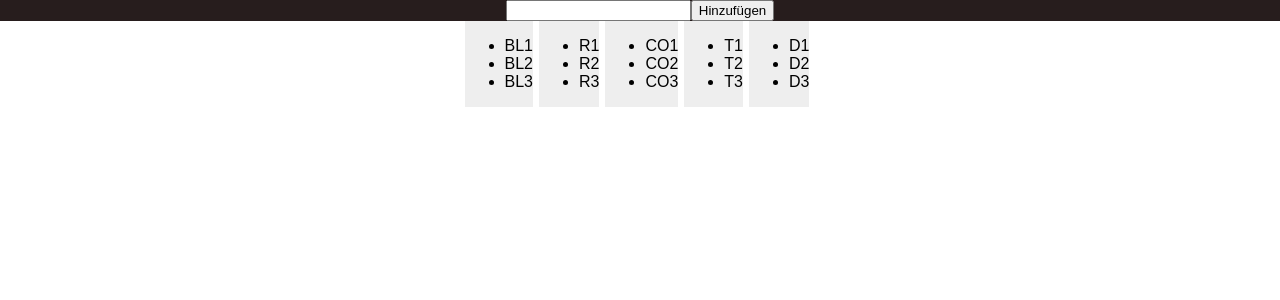
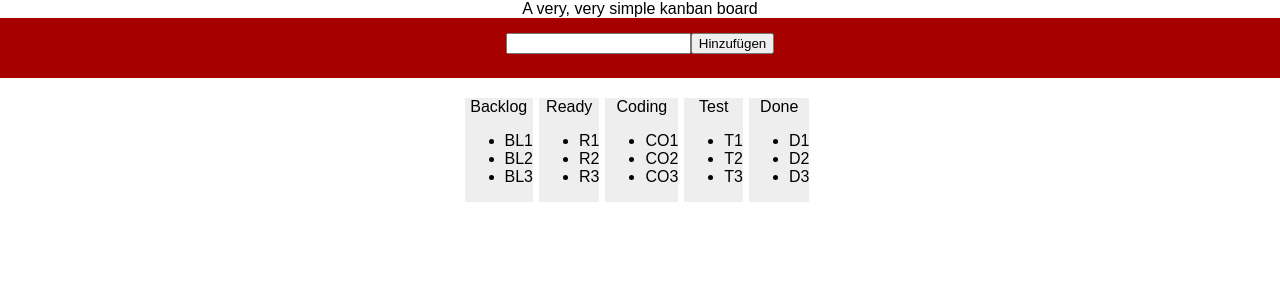
Before and after one commit to FloMojo/kanbanboard, a React (Create React App) app: page / in a window 1280 px wide. Shown: the top 300 px of the page. Built offline with nearby package versions, Linux system fonts and the light colour scheme.

Commit message:
Amended css

```diff
--- a/public/style.css
+++ b/public/style.css
@@ -1,9 +1,41 @@
-.Row {
-    display: inline-block;
+.Row2 {
+
     margin-right: 6px;
     background-color: #EEE;
     height: 50%;
+    display: table-row;display: inline-block;
+}
+.Board2{
+    display: table;
+    border-collapse: separate;
+    border-spacing: 30px 0;
 }
 .Header {
-    background-color: rgb(39, 29, 29);
+	margin: 0 0 20px 0;
+	height: 46px;
+	padding: 14px 14px 0 14px;
+	color: white;
+	background-color: #A60000;
+	text-align: center;
+	font-size: 18px;
+	font-weight: 400;
+	font-style: normal;
+	text-transform: uppercase;
+	letter-spacing: 4px;
 }
+.Row {
+    margin-right: 6px;
+    background-color: #EEE;
+    height: 50%;
+    display: inline-block;
+}
+.Board3 {
+    display: -webkit-flex; display: -ms-flexbox; display: flex; -webkit-flex-wrap: wrap; -ms-flex-wrap: wrap; flex-wrap: wrap; overflow: hidden;
+}
+.Row3 {
+    width: calc(100% / 2 - 5px);
+    float: left;
+    display: -webkit-flex;
+    display: -ms-flexbox;
+    display: flex;
+}
--- a/src/App.js
+++ b/src/App.js
@@ -47,6 +47,7 @@ class App extends Component {
 
     return (
       <div className="App">
+        A very, very simple kanban board
         <Layout header={header} board={board}/>
       </div>
     );
--- a/src/Row.jsx
+++ b/src/Row.jsx
@@ -3,9 +3,11 @@ import React from 'react';
 export default function Row(props){
     return(
         <div className='Row'>
+            <div className='RowName'>
+            {props.title}
+            </div>
             <ul>
                 {props.items.map(function(item){
-
                     return <li key={item.id} onClick={() => props.onItemClicked(item)}>{item.text}</li>
                 })}
             </ul>
```
